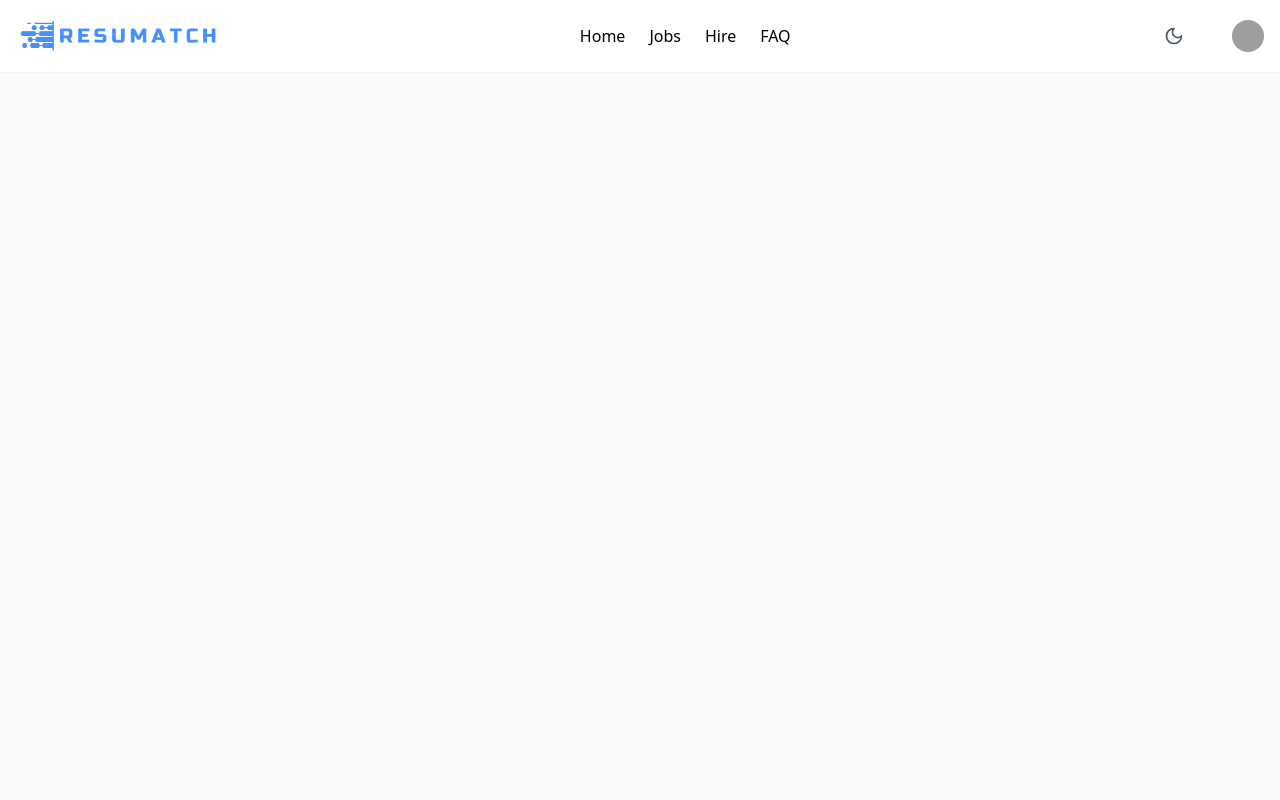
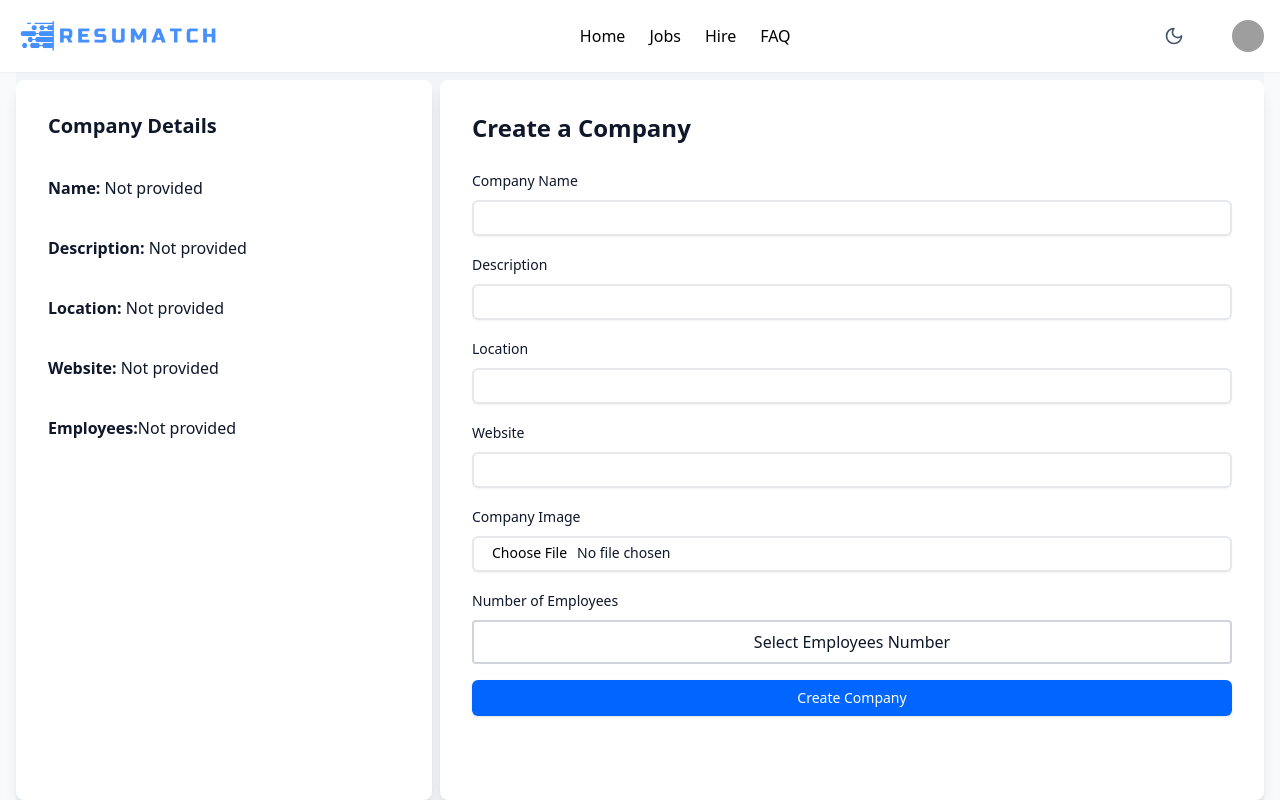
Before and after one commit to IbrahimHam/resumatch-front, a React (Vite) app: page /create-company in a window 1280 px wide. Shown: the top 800 px of the page. Built offline with nearby package versions, Linux system fonts and the light colour scheme; sample sign-in values are in the browser's storage; grey boxes are pictures that could not be loaded.

Commit message:
Added CreateCompanyPage

```diff
--- a/src/App.jsx
+++ b/src/App.jsx
@@ -7,6 +7,7 @@ import Footer from "./components/Footer/Footer";
 import SettingsPage from "./pages/SettingsPage";
 import PrivateRoute from "./components/PrivateRoute";
 import ResumePage from "./pages/ResumePage";
+import CreateCompanyPage from "./pages/CreateCompanyPage.jsx";
 
 function App() {
   return (
@@ -33,6 +34,16 @@ function App() {
               </PrivateRoute>
             }
           />
+          {/* <Route
+            path="/create-company"
+            element={
+              <PrivateRoute>
+                <CreateCompanyPage />
+              </PrivateRoute>
+            }
+          /> */}
+          <Route path="/create-company" element={<CreateCompanyPage />} />
+
         </Routes>
       </div>
       <Footer />
--- /dev/null
+++ b/src/components/ui/CustomSelect.jsx
@@ -0,0 +1,38 @@
+// src/components/ui/CustomSelect.jsx
+import React, { useState } from "react";
+
+const CustomSelect = ({ options, onChange, value, placeholder }) => {
+  const [isOpen, setIsOpen] = useState(false);
+
+  const handleSelect = (option) => {
+    onChange(option);
+    setIsOpen(false);
+  };
+
+  return (
+    <div className="relative">
+      <button
+        type="button"
+        className="w-full border-2 border-gray-300 py-2 px-4 rounded focus:outline-none focus:ring-2 focus:ring-blue-500"
+        onClick={() => setIsOpen(!isOpen)}
+      >
+        {value || placeholder}
+      </button>
+      {isOpen && (
+        <ul className="absolute z-10 w-full bg-white border border-gray-300 rounded mt-1">
+          {options.map((option, index) => (
+            <li
+              key={index}
+              className="py-2 px-4 hover:bg-gray-100 cursor-pointer"
+              onClick={() => handleSelect(option)}
+            >
+              {option}
+            </li>
+          ))}
+        </ul>
+      )}
+    </div>
+  );
+};
+
+export default CustomSelect;
--- a/src/context/AuthContext.jsx
+++ b/src/context/AuthContext.jsx
@@ -15,20 +15,23 @@ export const AuthProvider = ({ children }) => {
     if (savedToken && savedUser) {
       setToken(savedToken);
       setUser(JSON.parse(savedUser));
+    } else {
+
+      navigate("/login");
     }
-  }, []);
+  }, [navigate]);
 
   const isLoggedIn = !!user;
 
-  const login = (newToken, newUser) => {
-    if (!newToken || !newUser) {
-      console.error("Token and user are required to login.");
+  const login = (newToken, newUserOrRecruiter) => {
+    if (!newToken || !newUserOrRecruiter) {
+      console.error("Token and user/recruiter are required to login.");
       return;
     }
 
     localStorage.setItem("token", newToken);
-    localStorage.setItem("user", JSON.stringify(newUser));
-    setUser(newUser);
+    localStorage.setItem("user", JSON.stringify(newUserOrRecruiter));
+    setUser(newUserOrRecruiter);
     setToken(newToken);
     navigate("/");
   };
--- /dev/null
+++ b/src/pages/CreateCompanyPage.jsx
@@ -0,0 +1,214 @@
+import React, { useState, useContext } from "react";
+import { AuthContext } from "@/context/AuthContext";
+import { useNavigate } from "react-router-dom";
+import { Input } from "@/components/ui/input";
+import { Button } from "@/components/ui/button";
+import { Label } from "@/components/ui/label";
+import axios from "axios";
+import { toast, Toaster } from "react-hot-toast";
+import CustomSelect from "@/components/ui/CustomSelect";
+
+const CreateCompanyPage = () => {
+  const { user, isLoggedIn } = React.useContext(AuthContext);
+  console.log("isLoggedIn:", isLoggedIn);
+  console.log("user:", user);
+
+  const { token } = useContext(AuthContext);
+  const navigate = useNavigate();
+  const [formData, setFormData] = useState({
+    name: "",
+    description: "",
+    image: null,
+    location: "",
+    website: "",
+    employeesNumber: "",
+  });
+  const [isLoading, setIsLoading] = useState(false);
+  const [error, setError] = useState("");
+
+  const handleInputChange = (e) => {
+    const { name, value } = e.target;
+    setFormData((prev) => ({ ...prev, [name]: value }));
+    setError("");
+  };
+
+  const handleImageChange = (e) => {
+    setFormData((prev) => ({ ...prev, image: e.target.files[0] }));
+  };
+
+  const validateForm = () => {
+    if (
+      !formData.name ||
+      !formData.description ||
+      !formData.location ||
+      !formData.employeesNumber
+    ) {
+      setError("Please fill in all required fields.");
+      return false;
+    }
+    if (!formData.image) {
+      setError("Please upload an image.");
+      return false;
+    }
+    return true;
+  };
+
+  const handleSubmit = async (e) => {
+    e.preventDefault();
+    if (!validateForm()) return;
+
+    setIsLoading(true);
+    const formDataToSend = new FormData();
+    formDataToSend.append("name", formData.name);
+    formDataToSend.append("description", formData.description);
+    formDataToSend.append("image", formData.image);
+    formDataToSend.append("location", formData.location);
+    formDataToSend.append("website", formData.website);
+    formDataToSend.append("employeesNumber", formData.employeesNumber);
+
+    try {
+      const response = await axios.post(
+        `${import.meta.env.VITE_API_URL}/company`,
+        formDataToSend,
+        {
+          headers: {
+            Authorization: `Bearer ${token}`,
+            "Content-Type": "multipart/form-data",
+          },
+        }
+      );
+      toast.success("Company created successfully!");
+      setTimeout(() => {
+        navigate("/dashboard");
+      }, 1000);
+    } catch (err) {
+      setError(err.response?.data?.message || "Failed to create company.");
+    } finally {
+      setIsLoading(false);
+    }
+  };
+
+  return (
+    <div className="flex min-h-screen bg-slate-100 dark:bg-slate-900 pt-20">
+      <Toaster position="top-center" />
+      {/* Left side */}
+      <div className="w-1/3 bg-white dark:bg-slate-800 p-8 shadow-lg rounded-lg mr-2 space-y-9">
+        <h2 className="text-xl font-semibold mb-4">Company Details</h2>
+        <p>
+          <strong>Name:</strong> {formData.name || "Not provided"}
+        </p>
+        <p>
+          <strong>Description:</strong> {formData.description || "Not provided"}
+        </p>
+        <p>
+          <strong>Location:</strong> {formData.location || "Not provided"}
+        </p>
+        <p>
+          <strong>Website:</strong> {formData.website || "Not provided"}
+        </p>
+        <p>
+          <strong>Employees:</strong>
+          {formData.employeesNumber || "Not provided"}
+        </p>
+        {formData.image && (
+          <div>
+            <strong>Image:</strong>
+            <img
+              src={URL.createObjectURL(formData.image)}
+              alt="Company Preview"
+              className="mt-2 max-h-32"
+            />
+          </div>
+        )}
+      </div>
+      {/* Right side */}
+      <div className="flex-1 p-8 bg-white dark:bg-slate-800 rounded-lg shadow-lg">
+        <h2 className="text-2xl font-bold mb-6">Create a Company</h2>
+        <form
+          onSubmit={handleSubmit}
+          className="space-y-4"
+          encType="multipart/form-data"
+        >
+          <div className="space-y-2">
+            <Label htmlFor="name">Company Name</Label>
+            <Input
+              id="name"
+              name="name"
+              type="text"
+              value={formData.name}
+              onChange={handleInputChange}
+              className="w-full border-2 focus:ring-2 focus:ring-blue-500"
+            />
+          </div>
+          <div className="space-y-2">
+            <Label htmlFor="description">Description</Label>
+            <Input
+              id="description"
+              name="description"
+              type="text"
+              value={formData.description}
+              onChange={handleInputChange}
+              className="w-full border-2 focus:ring-2 focus:ring-blue-500"
+            />
+          </div>
+          <div className="space-y-2">
+            <Label htmlFor="location">Location</Label>
+            <Input
+              id="location"
+              name="location"
+              type="text"
+              value={formData.location}
+              onChange={handleInputChange}
+              className="w-full border-2 focus:ring-2 focus:ring-blue-500"
+            />
+          </div>
+          <div className="space-y-2">
+            <Label htmlFor="website">Website</Label>
+            <Input
+              id="website"
+              name="website"
+              type="text"
+              value={formData.website}
+              onChange={handleInputChange}
+              className="w-full border-2 focus:ring-2 focus:ring-blue-500"
+            />
+          </div>
+          <div className="space-y-2">
+            <Label htmlFor="image">Company Image</Label>
+            <Input
+              id="image"
+              name="image"
+              type="file"
+              accept="image/*"
+              onChange={handleImageChange}
+              className="w-full border-2 focus:ring-2 focus:ring-blue-500"
+            />
+          </div>
+          <div className="space-y-2">
+            <Label htmlFor="employeesNumber">Number of Employees</Label>
+            <CustomSelect
+              options={["0-50", "50-100", "More than 100"]}
+              value={formData.employeesNumber}
+              onChange={(value) =>
+                setFormData((prev) => ({ ...prev, employeesNumber: value }))
+              }
+              placeholder="Select Employees Number"
+            />
+          </div>
+
+          {error && <div className="text-red-500">{error}</div>}
+
+          <Button
+            type="submit"
+            className="w-full bg-blue-500 hover:bg-blue-600 text-white"
+            disabled={isLoading}
+          >
+            {isLoading ? "Creating Company..." : "Create Company"}
+          </Button>
+        </form>
+      </div>
+    </div>
+  );
+};
+
+export default CreateCompanyPage;
```
Also changed, not shown: src/components/PrivateRoute.jsx (line endings or trailing spaces).
